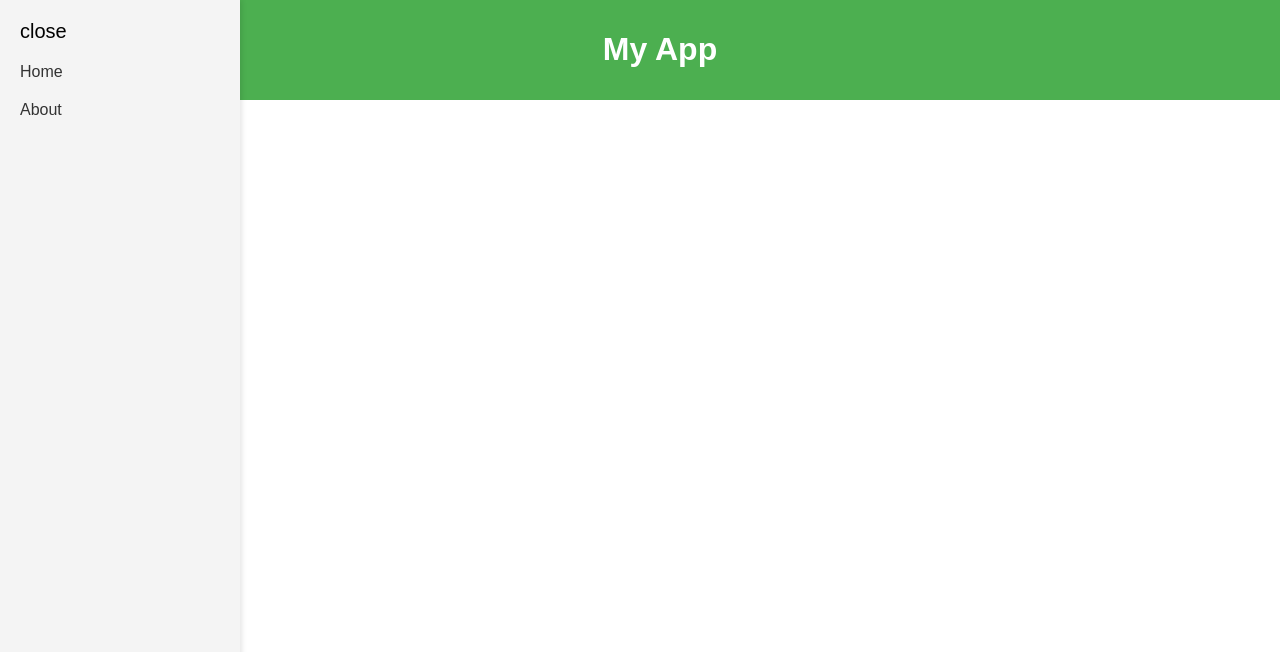
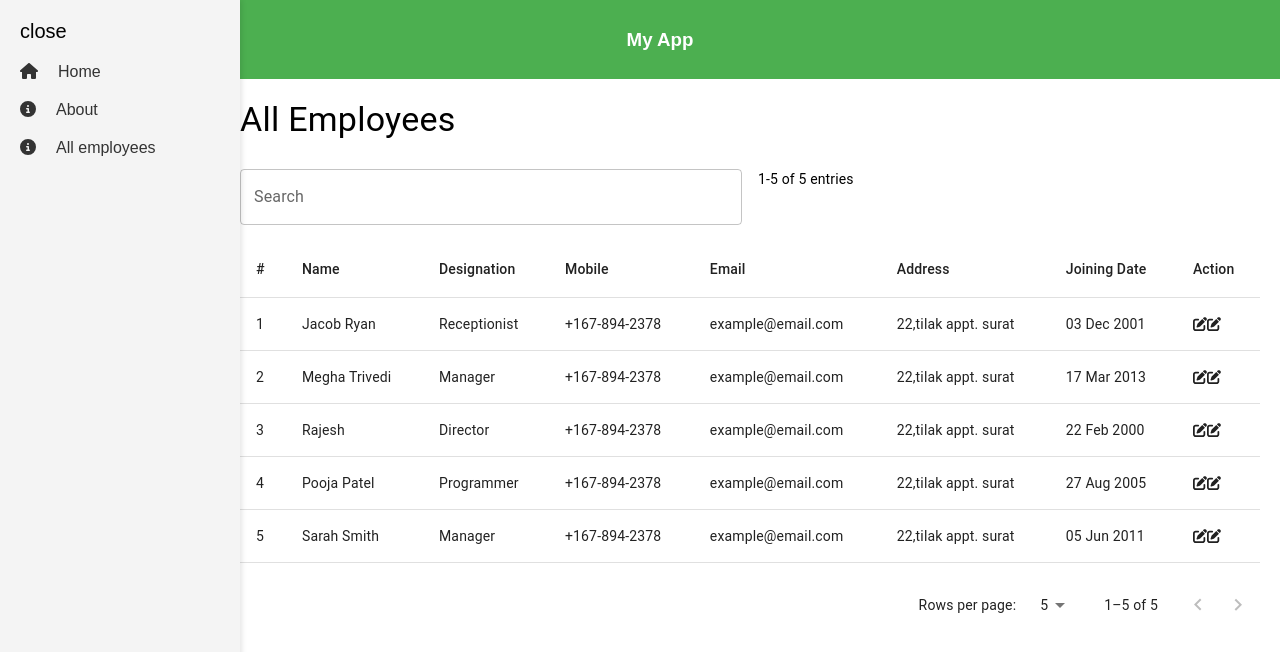
Before and after one commit to vaibhaviupreti/collapsable-sidebar-dashboard, a React (Create React App) app: page /allemployees in a window 1280 px wide. Shown: the top 652 px of the page. Built offline with nearby package versions, Linux system fonts and the light colour scheme.

Commit message:
added table

```diff
--- a/src/appcontent.jsx
+++ b/src/appcontent.jsx
@@ -6,6 +6,7 @@ import Home from './components/home';
 import About from './components/about';
 import Header from './components/header';
 import Login from './pages/login';
+import AllEmployeeTable from './components/Employee/AllEmployeeTable';
 
 const AppContent = ({ isSidebarCollapsed, toggleSidebar }) => {
     const location = useLocation();
@@ -20,6 +21,7 @@ const AppContent = ({ isSidebarCollapsed, toggleSidebar }) => {
                     <Route path="/" element={<Home />} />
                     <Route path="/about" element={<About />} />
                     <Route path="/login" element={<Login />} />
+                    <Route path="/allemployees" element={<AllEmployeeTable />} />
                 </Routes>
             </div>
         </>
--- /dev/null
+++ b/src/components/Employee/AllEmployeeTable.jsx
@@ -0,0 +1,135 @@
+// AllEmployeeTable
+import React from 'react';
+import { useState } from 'react';
+import { Grid, Typography, TableContainer, Table, TableHead, TableRow, TableCell, TableBody, TablePagination, Button, TextField, IconButton, EditIcon, DeleteIcon } from '@mui/material';
+import { faEdit } from '@fortawesome/free-solid-svg-icons';
+import { FontAwesomeIcon } from '@fortawesome/react-fontawesome';
+
+
+const dummyData = [
+    { id: 1, name: 'Jacob Ryan', designation: 'Receptionist', mobile: '+167-894-2378', email: 'example@email.com', address: '22,tilak appt. surat', joiningDate: '03 Dec 2001' },
+    { id: 2, name: 'Megha Trivedi', designation: 'Manager', mobile: '+167-894-2378', email: 'example@email.com', address: '22,tilak appt. surat', joiningDate: '17 Mar 2013' },
+    { id: 3, name: 'Rajesh', designation: 'Director', mobile: '+167-894-2378', email: 'example@email.com', address: '22,tilak appt. surat', joiningDate: '22 Feb 2000' },
+    { id: 4, name: 'Pooja Patel', designation: 'Programmer', mobile: '+167-894-2378', email: 'example@email.com', address: '22,tilak appt. surat', joiningDate: '27 Aug 2005' },
+    { id: 5, name: 'Sarah Smith', designation: 'Manager', mobile: '+167-894-2378', email: 'example@email.com', address: '22,tilak appt. surat', joiningDate: '05 Jun 2011' }
+];
+
+const AllEmployeeTable = () => {
+    const [page, setPage] = useState(0);
+    const [rowsPerPage, setRowsPerPage] = useState(5);
+    const [data, setData] = useState(dummyData);
+    const [searchQuery, setSearchQuery] = useState('');
+
+    const handleChangePage = (event, newPage) => {
+        setPage(newPage);
+    };
+
+    const handleChangeRowsPerPage = (event) => {
+        setRowsPerPage(parseInt(event.target.value, 10));
+        setPage(0);
+    };
+
+    const handleSearchChange = (event) => {
+        setSearchQuery(event.target.value);
+    };
+
+    const handleEdit = (id) => {
+        // Implement edit functionality here
+        console.log('Edit clicked for employee with ID:', id);
+    };
+
+    const handleDelete = (id) => {
+        // Implement delete functionality here
+        console.log('Delete clicked for employee with ID:', id);
+        setData(data.filter((item) => item.id !== id));
+    };
+
+    const filteredData = data.filter((item) =>
+        item.name.toLowerCase().includes(searchQuery.toLowerCase()) ||
+        item.designation.toLowerCase().includes(searchQuery.toLowerCase()) ||
+        item.mobile.toLowerCase().includes(searchQuery.toLowerCase()) ||
+        item.email.toLowerCase().includes(searchQuery.toLowerCase()) ||
+        item.address.toLowerCase().includes(searchQuery.toLowerCase()) ||
+        item.joiningDate.toLowerCase().includes(searchQuery.toLowerCase())
+    );
+
+    return (
+        <Grid container spacing={2}>
+            <Grid item xs={12}>
+                <Typography variant="h4" gutterBottom>
+                    All Employees
+                </Typography>
+            </Grid>
+            <Grid item xs={12} md={6}>
+                <TextField
+                    fullWidth
+                    label="Search"
+                    variant="outlined"
+                    value={searchQuery}
+                    onChange={handleSearchChange}
+                />
+            </Grid>
+            <Grid item xs={12} md={6}>
+                <Typography variant="body2" gutterBottom>
+                    {page * rowsPerPage + 1}-{Math.min((page + 1) * rowsPerPage, filteredData.length)} of {filteredData.length} entries
+                </Typography>
+            </Grid>
+            <Grid item xs={12}>
+                <TableContainer>
+                    <Table>
+                        <TableHead>
+                            <TableRow>
+                                <TableCell>#</TableCell>
+                                <TableCell>Name</TableCell>
+                                <TableCell>Designation</TableCell>
+                                <TableCell>Mobile</TableCell>
+                                <TableCell>Email</TableCell>
+                                <TableCell>Address</TableCell>
+                                <TableCell>Joining Date</TableCell>
+                                <TableCell>Action</TableCell>
+                            </TableRow>
+                        </TableHead>
+                        <TableBody>
+                            {filteredData.slice(page * rowsPerPage, (page + 1) * rowsPerPage).map((row) => (
+                                <TableRow key={row.id}>
+                                    <TableCell>{row.id}</TableCell>
+                                    <TableCell>{row.name}</TableCell>
+                                    <TableCell>{row.designation}</TableCell>
+                                    <TableCell>{row.mobile}</TableCell>
+                                    <TableCell>{row.email}</TableCell>
+                                    <TableCell>{row.address}</TableCell>
+                                    <TableCell>{row.joiningDate}</TableCell>
+                                    <TableCell>
+                                        {/* <IconButton onClick={() => handleEdit(row.id)}>
+                                            <EditIcon />
+                                        </IconButton> */}
+                                        <FontAwesomeIcon onClick={() => handleEdit(row.id)} icon={faEdit} />
+
+                                        {/* <IconButton onClick={() => handleDelete(row.id)}>
+                                            <DeleteIcon />
+                                        </IconButton> */}
+                                        <FontAwesomeIcon onClick={() => handleDelete(row.id)} icon={faEdit} />
+
+                                    </TableCell>
+                                </TableRow>
+                            ))}
+                        </TableBody>
+                    </Table>
+                </TableContainer>
+            </Grid>
+            <Grid item xs={12}>
+                <TablePagination
+                    rowsPerPageOptions={[5, 10, 25]}
+                    component="div"
+                    count={filteredData.length}
+                    rowsPerPage={rowsPerPage}
+                    page={page}
+                    onPageChange={handleChangePage}
+                    onRowsPerPageChange={handleChangeRowsPerPage}
+                />
+            </Grid>
+        </Grid>
+    );
+};
+
+export default AllEmployeeTable;
--- a/src/components/header.jsx
+++ b/src/components/header.jsx
@@ -4,7 +4,7 @@ import "../css/header.css";
 const Header = () => {
     return (
         <header className="header">
-            <h1>My App</h1>
+            <h3>My App</h3>
         </header>
     );
 };
--- a/src/components/sidebar.jsx
+++ b/src/components/sidebar.jsx
@@ -1,6 +1,8 @@
 import React from 'react';
 import { Link } from 'react-router-dom';
 import '../css/sidebar.css';
+import { FontAwesomeIcon } from '@fortawesome/react-fontawesome';
+import { faHome, faInfoCircle } from '@fortawesome/free-solid-svg-icons';
 
 const Sidebar = ({ isCollapsed, toggleSidebar }) => {
     return (
@@ -9,8 +11,9 @@ const Sidebar = ({ isCollapsed, toggleSidebar }) => {
                 {isCollapsed ? 'open' : 'close'}
             </div>
             <ul>
-                <li><Link to="/">Home</Link></li>
-                <li><Link to="/about">About</Link></li>
+                <li><Link to="/"><FontAwesomeIcon className='mr-20' icon={faHome} />Home</Link></li>
+                <li><Link to="/about"><FontAwesomeIcon className='mr-20' icon={faInfoCircle} />About</Link></li>
+                <li><Link to="/allemployees"><FontAwesomeIcon className='mr-20' icon={faInfoCircle} />All employees</Link></li>
             </ul>
         </aside>
     );
--- a/src/css/sidebar.css
+++ b/src/css/sidebar.css
@@ -31,3 +31,7 @@
     margin-left: 60px;
     width: calc(100% - 60px);
 }
+/* new */
+.mr-20{
+    margin-right: 20px;
+}
```
Also changed, not shown: package.json (+9 -0 lines), 1 other file (tests, documents, lock files or other folders).
